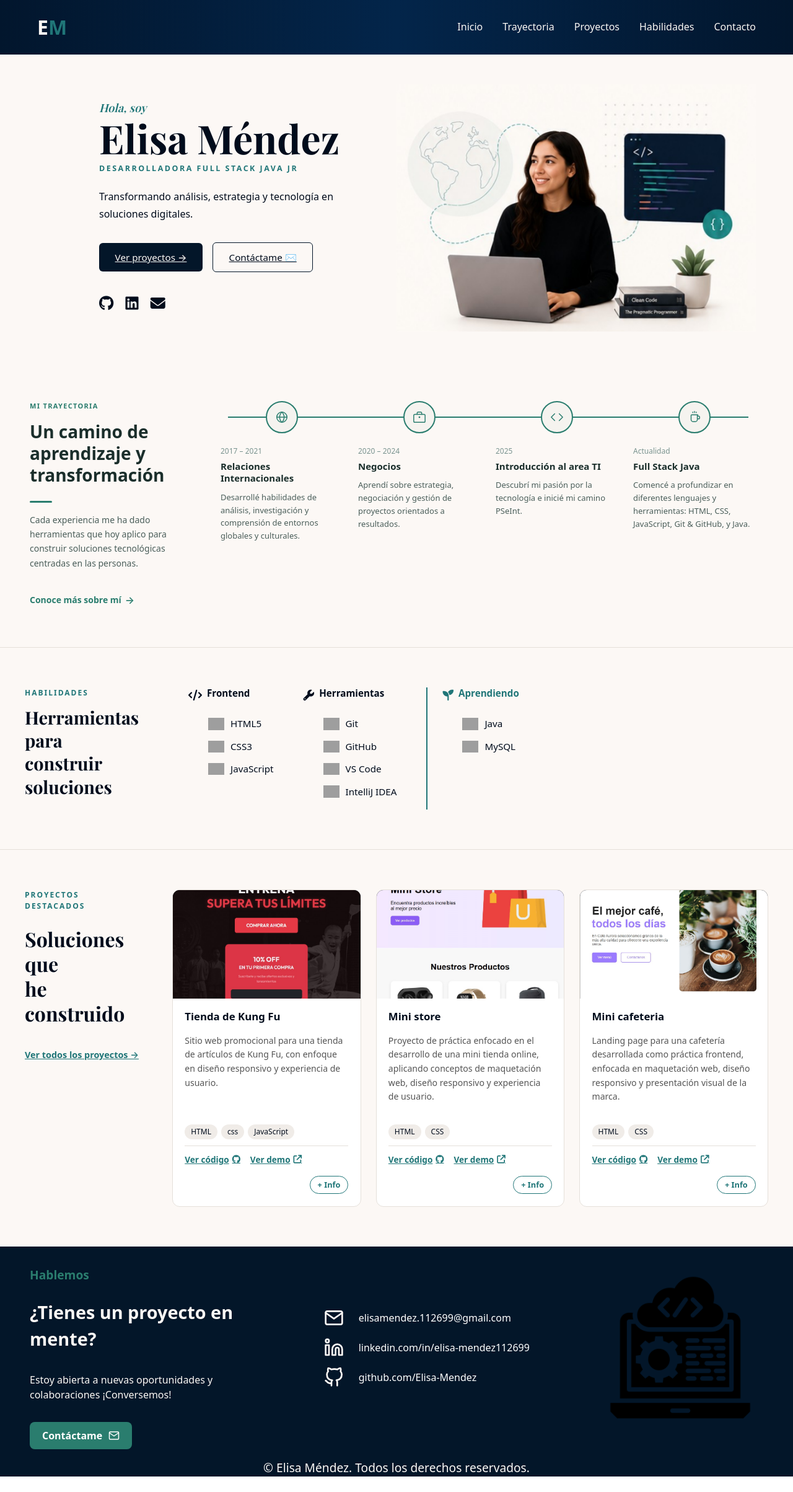
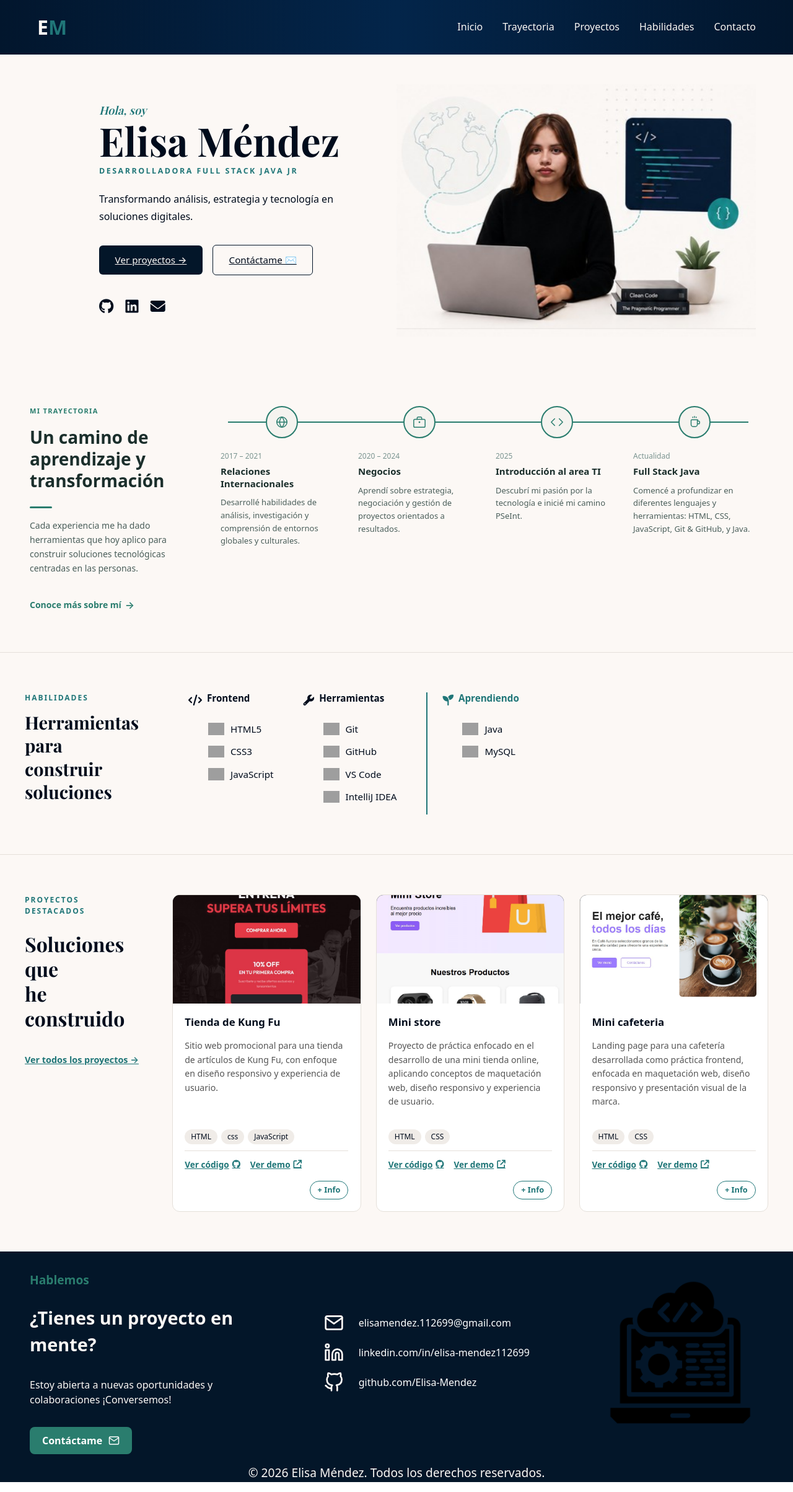
Before and after one commit to Elisa-Mendez/portafolio, a plain HTML site: page index.html in a window 1280 px wide. Shown: the whole page at 62% size. Drawn offline with nearby package versions, Linux system fonts and the light colour scheme; grey boxes are pictures that could not be loaded.

Commit message:
correcion de imagen y menu

```diff
--- a/index.html
+++ b/index.html
@@ -63,7 +63,7 @@
             </div>
 
             <div class="hero-imagen">
-                <img src="./img/hero-image.jpg" alt="Elisa Méndez">
+                <img src="./img/imagen-hero.jpg" alt="Elisa Méndez">
             </div>
 
         </section>
@@ -517,6 +517,7 @@
         </div>
     </footer>
     <script src="https://cdn.jsdelivr.net/npm/bootstrap@5.3.3/dist/js/bootstrap.bundle.min.js"></script>
+    <script src="./main.js/script.js"></script>
 </body>
 
 </html>
--- a/main.js/script.js
+++ b/main.js/script.js
@@ -46,8 +46,9 @@
 document.getElementById("year").textContent =
     new Date().getFullYear();
 
+
 const hamburguesa = document.getElementById("hamburguesa");
-const menu = document.getElementById("menu");
+const menu = document.querySelector(".menu");
 
 hamburguesa.addEventListener("click", () => {
     menu.classList.toggle("activo");
```
Also changed, not shown: img/hero-image.jpg (deleted), img/imagen-hero.jpg (added).
